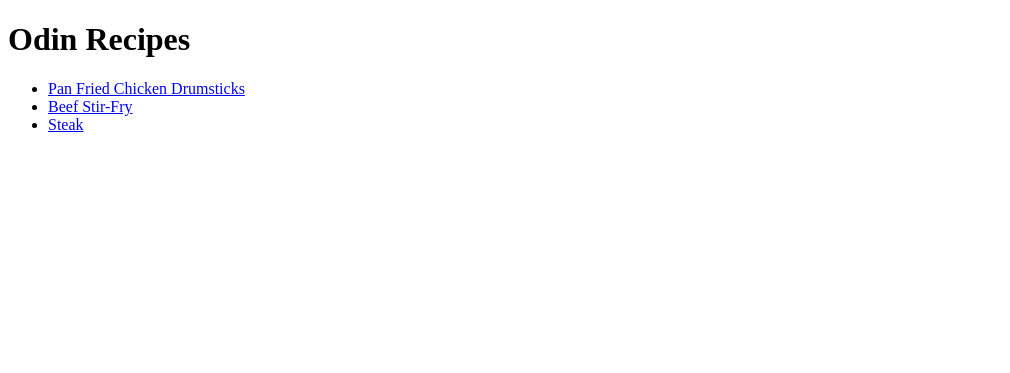
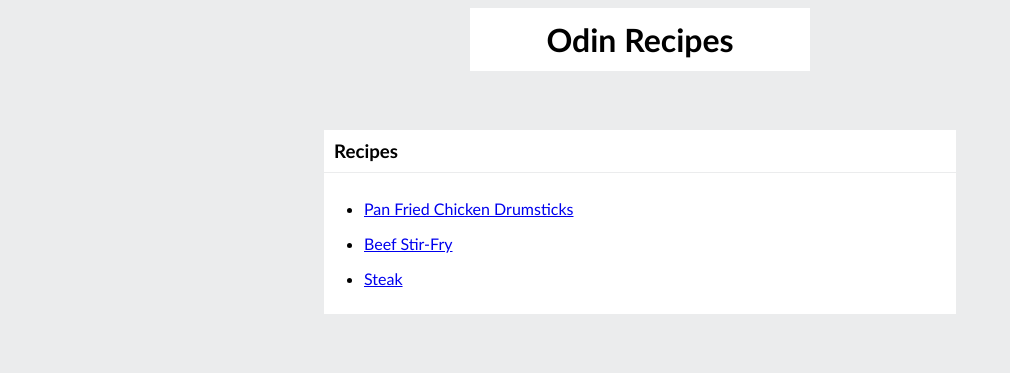
Before and after one commit to JustinB06/odin-recipes, a plain HTML site: page index.html in a window 1280 px wide. Shown: the whole page, without its empty margins (0-1010 px from the left). Drawn offline with Linux system fonts and the light colour scheme.

Commit message:
Add CSS styling to homepage
Added CSS styling to homepage. Setting font type,
adding a background color, and centering elements.

```diff
--- a/index.html
+++ b/index.html
@@ -3,14 +3,19 @@
   <head>
     <meta charset="UTF-8" />
     <title>Home Page</title>
+    <link rel="stylesheet" href="./styles/styles.css" />
   </head>
 
   <body>
     <h1>Odin Recipes</h1>
-    <ul>
-      <li><a href="recipes/chicken.html">Pan Fried Chicken Drumsticks</a></li>
-      <li><a href="recipes/beef-stir-fry.html">Beef Stir-Fry</a></li>
-      <li><a href="recipes/steak.html">Steak</a></li>
-    </ul>
+
+    <div class="recipes">
+      <h3>Recipes</h3>
+      <ul>
+        <li><a href="recipes/chicken.html">Pan Fried Chicken Drumsticks</a></li>
+        <li><a href="recipes/beef-stir-fry.html">Beef Stir-Fry</a></li>
+        <li><a href="recipes/steak.html">Steak</a></li>
+      </ul>
+    </div>
   </body>
 </html>
--- /dev/null
+++ b/styles/styles.css
@@ -0,0 +1,44 @@
+* {
+  /*outline: 2px solid red;*/
+  background-color: #ebeced;
+}
+
+html {
+  font-family: "Gill Sans", "Gill Sans MT", Calibri, "Trebuchet MS", sans-serif;
+}
+
+h1,
+.recipes h3,
+.recipes ul,
+.recipes li,
+.recipes li a {
+  background-color: white;
+}
+
+h1 {
+  text-align: center;
+  margin: 0 auto;
+  padding: 12px;
+  width: 25%;
+}
+
+div {
+  padding: 40px;
+  width: 50%;
+  margin: 0 auto;
+}
+
+h3 {
+  padding: 10px 0 10px 10px;
+  margin-bottom: 0;
+  border-bottom: 1px solid #ebeced;
+}
+
+ul {
+  margin-top: 0;
+  padding: 10px 0 10px 40px;
+}
+
+li {
+  margin: 16px 0 16px 0;
+}
```
